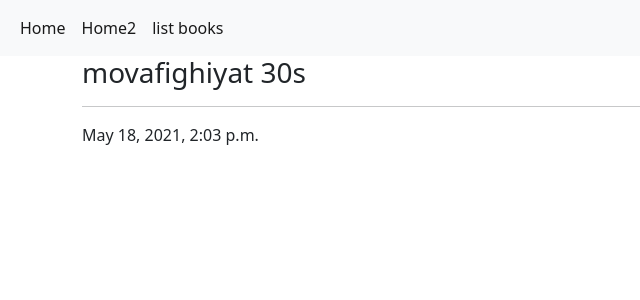
After one commit to sadegh-dev/django-cbv, a Django app: page /detail-book/1/ in a window 1280 px wide. The commit adds this page. Shown: the top 300 px of the page, without its empty margins (0-640 px from the left). Run offline with Django 3.2, Linux system fonts and the light colour scheme; data comes from the database, SQL or seed files in the repository; both versions use the stored data as it was after the commit.

Commit message:
detail book

```diff
--- a/djcbv/library/models.py
+++ b/djcbv/library/models.py
@@ -4,6 +4,7 @@ from django.db import models
 class Book(models.Model):
     title = models.CharField(max_length=200)
     created = models.DateTimeField(auto_now_add=True)
+    slug = models.SlugField(null=True, blank=True)
 
     def __str__(self):
         return self.title
--- a/djcbv/library/urls.py
+++ b/djcbv/library/urls.py
@@ -6,4 +6,6 @@ app_name = 'library'
 urlpatterns = [
     path('', views.Home.as_view(), name='home'),
     path('h', views.Home2.as_view(), name='home2'),
+    path('list-books', views.List_books.as_view(), name='list_books'),
+    path('detail-book/<int:pk>/', views.Detail_book.as_view(), name='detail_book'),
 ]
--- a/djcbv/library/views.py
+++ b/djcbv/library/views.py
@@ -2,6 +2,9 @@ from django.shortcuts import render
 from django.views import View
 from django.views.generic.base import TemplateView
 from .models import Book
+from django.views.generic.list import ListView
+from django.views.generic.detail import DetailView
+
 
 class Home(View):
     def get(self, request, *args, **kwargs):
@@ -12,6 +15,7 @@ class Home(View):
         return render(request, 'library/home.html', context)
 
 
+
 class Home2(TemplateView):
     template_name = 'library/home2.html'
 
@@ -19,3 +23,31 @@ class Home2(TemplateView):
         context = super().get_context_data(**kwargs)
         context ['books'] = Book.objects.all()
         return context
+
+
+
+class List_books(ListView):
+    #-- address default : 'appname/modelname_list.html'
+    #-- address default : 'library/book_list.html'
+    template_name = 'library/list_books.html'
+    model = Book
+    ordering = ['-created']
+
+    #-- set query set
+    #queryset = Book.objects.filter(...)
+
+    #-- set complex queryset
+    #def get_queryset(self) :
+    #   books = Book.objects.filter(...)
+    #   return books
+
+    #-- change object_list -to- allbooks in template file
+    #context_object_name = 'allbooks'
+
+
+
+class Detail_book(DetailView):
+    #-- address default : 'library/book_detail.html'
+    template_name = 'library/detail_book.html'
+    model = Book
+    context_object_name = 'book'
--- a/djcbv/templates/inc/navbar.html
+++ b/djcbv/templates/inc/navbar.html
@@ -8,6 +8,10 @@
                 <li class="nav-item">
                     <a class="nav-link active" aria-current="page" href="{% url 'library:home2' %}">Home2</a>
                 </li>
+            </li>
+            <li class="nav-item">
+                <a class="nav-link active" aria-current="page" href="{% url 'library:list_books' %}">list books</a>
+            </li>
             </ul>
         </div>
     </div>
--- /dev/null
+++ b/djcbv/templates/library/detail_book.html
@@ -0,0 +1,8 @@
+{% extends 'base.html' %}
+
+{% block content %}
+    <h3>{{ book.title }} </h3>
+    <hr />
+    <p>{{ book.created }}</p>
+
+{% endblock %}
--- a/djcbv/templates/library/home2.html
+++ b/djcbv/templates/library/home2.html
@@ -1,7 +1,7 @@
 {% extends 'base.html' %}
 
 {% block content %}
-    <h3> list of books</h3><br />
+    <h3> home 2</h3><br />
     <ul>
     {% for book in books %}
         <li>{{ book.title }} /------/ {{ book.created }} </li>
```
Also changed, not shown: djcbv/templates/library/list_books.html (added, +10 -0 lines), djcbv/db.sqlite3, djcbv/library/migrations/0002_book_slug.py (added).
